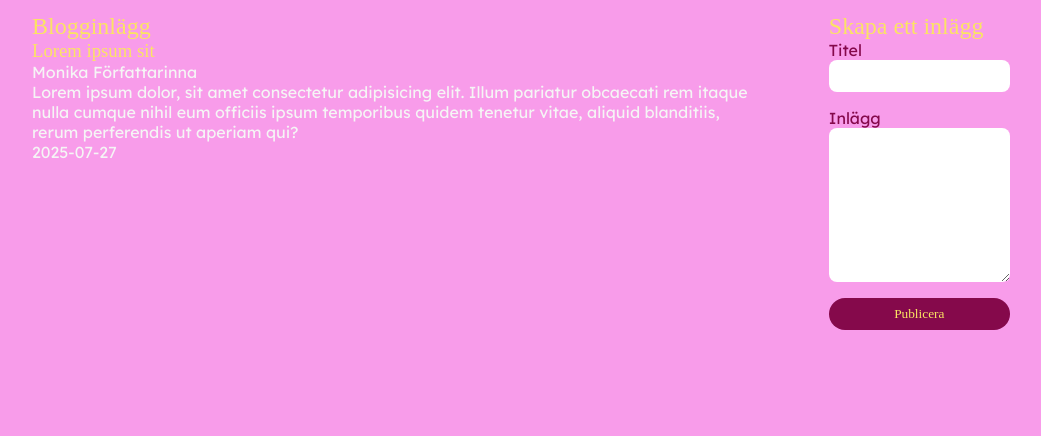
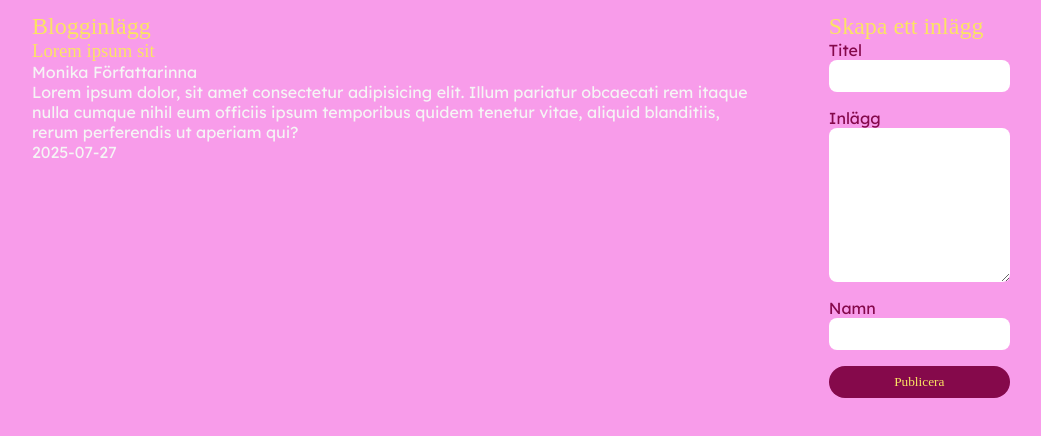
Before and after one commit to malindesire/exercise-ts-blog-post-manager, a website built with Vite: page bloggporten/index.html in a window 1280 px wide. Shown: the part 56-492 px from the top of the page, without its empty margins (96-1137 px from the left). Built offline with nearby package versions, Linux system fonts and the light colour scheme; a web font is replaced by a local one.

Commit message:
Add input for author

```diff
--- a/bloggporten/index.html
+++ b/bloggporten/index.html
@@ -28,14 +28,18 @@
 			</section>
 			<aside class="form-section">
 				<h2>Skapa ett inlägg</h2>
-				<form class="form">
+				<form class="form" data-add-post-form>
 					<label for="">
 						Titel
-						<input type="text">
+						<input type="text" data-input-title>
 					</label>
 					<label for="">
 						Inlägg
-						<textarea rows="10"></textarea>
+						<textarea rows="10" data-input-content></textarea>
+					</label>
+					<label for="">
+						Namn
+						<input type="text" data-input-author>
 					</label>
 					<button type="submit">Publicera</button>
 				</form>
```
